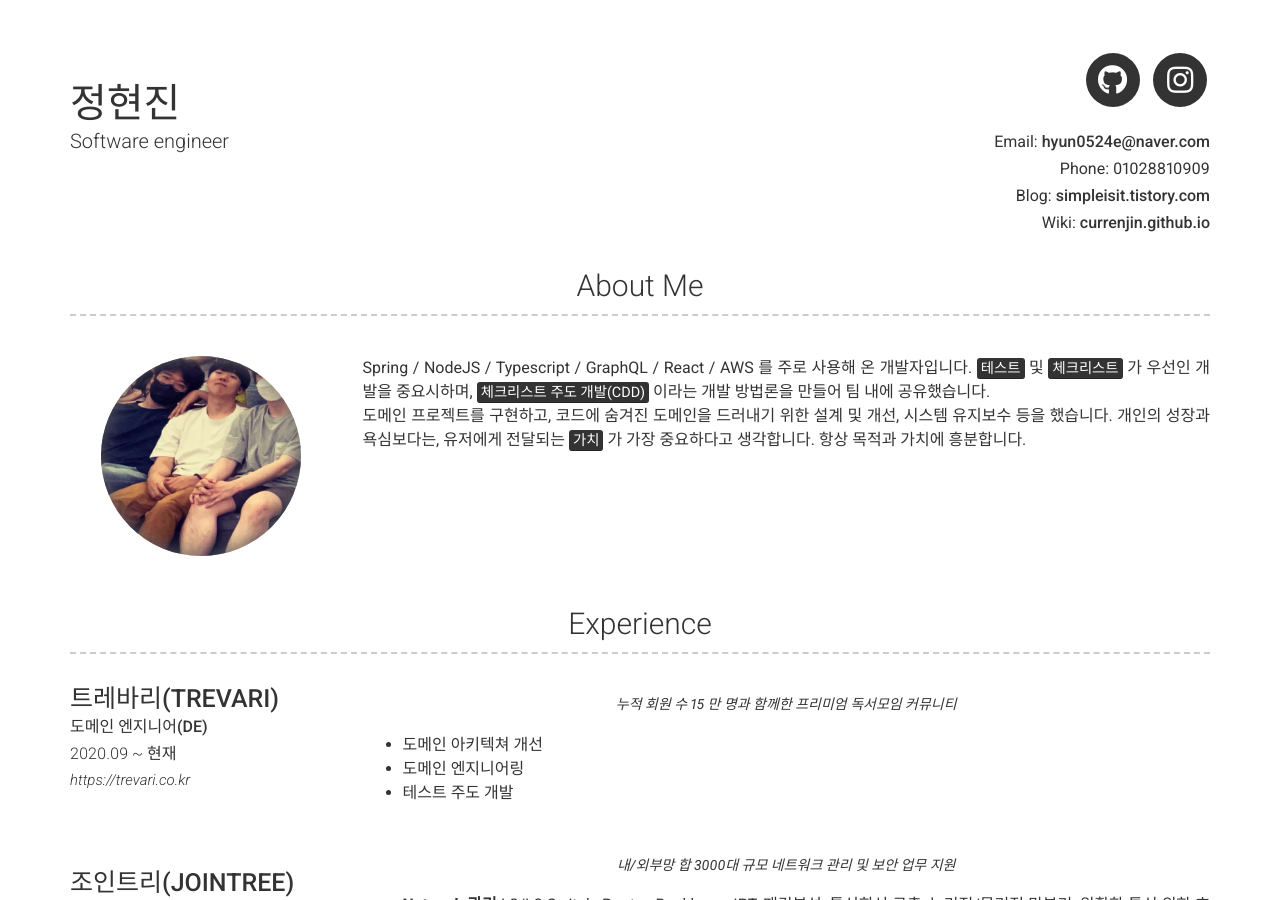
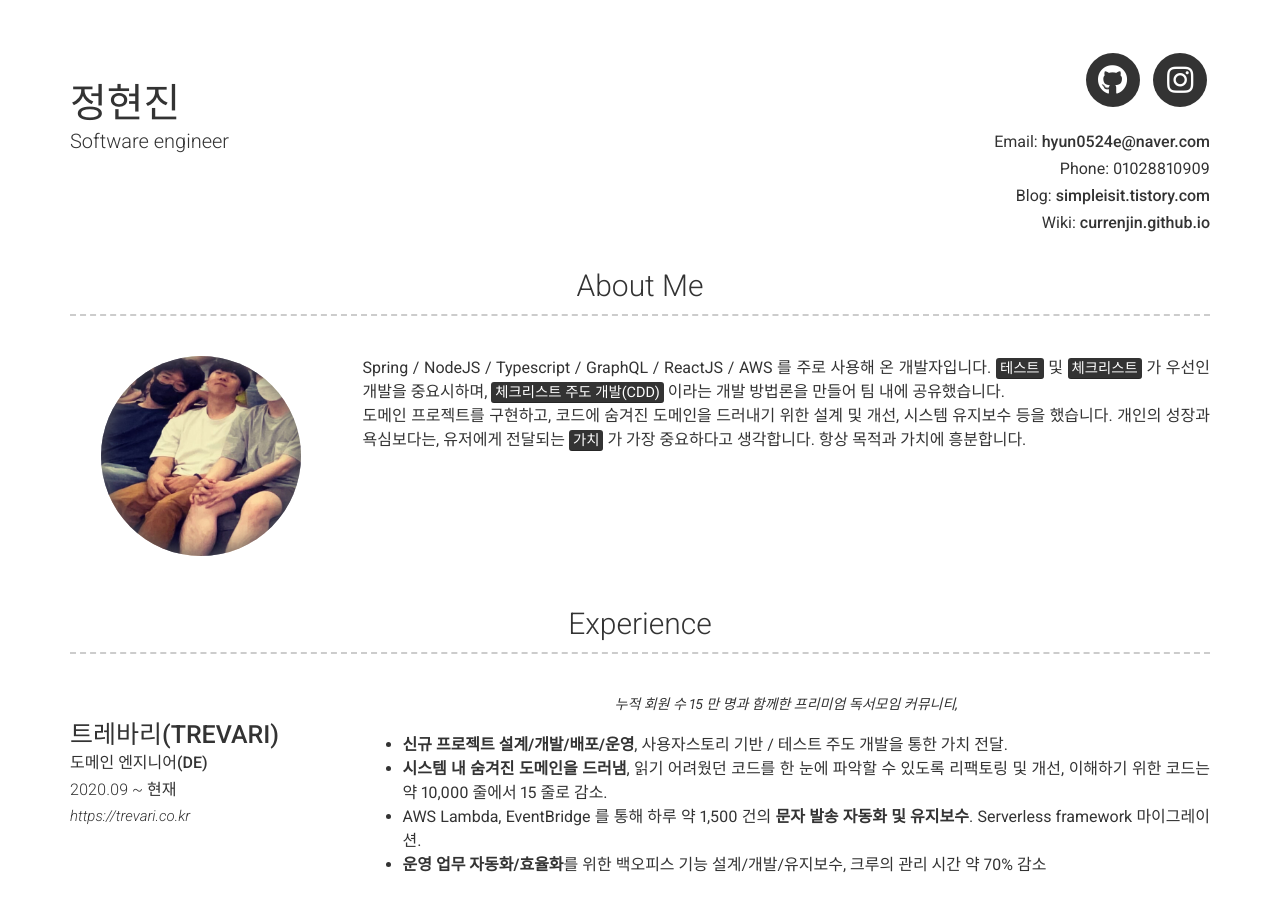
Before and after one commit to currenjin/resume, a Jekyll site: the page built from index.md, in a window 1280 px wide and 900 px high. Built offline with Jekyll 4.4.1, drawn with Linux system fonts in a browser that asks for light colours; nearby versions of some CDN libraries.

Commit message:
update: trevari description

```diff
--- a/_config.yml
+++ b/_config.yml
@@ -54,7 +54,7 @@ instagram_username: currenjin
 # about_title: About Me (Use this to override about section title)
 about_profile_image: images/profile.jpeg
 about_content: |
-  Spring / NodeJS / Typescript / GraphQL / React / AWS 를 주로 사용해 온 개발자입니다. <mark>테스트</mark> 및 <mark>체크리스트</mark> 가 우선인 개발을 중요시하며, <mark>체크리스트 주도 개발(CDD)</mark> 이라는 개발 방법론을 만들어 팀 내에 공유했습니다.<br>
+  Spring / NodeJS / Typescript / GraphQL / ReactJS / AWS 를 주로 사용해 온 개발자입니다. <mark>테스트</mark> 및 <mark>체크리스트</mark> 가 우선인 개발을 중요시하며, <mark>체크리스트 주도 개발(CDD)</mark> 이라는 개발 방법론을 만들어 팀 내에 공유했습니다.<br>
   도메인 프로젝트를 구현하고, 코드에 숨겨진 도메인을 드러내기 위한 설계 및 개선, 시스템 유지보수 등을 했습니다. 개인의 성장과 욕심보다는, 유저에게 전달되는 <mark>가치</mark> 가 가장 중요하다고 생각합니다. 항상 목적과 가치에 흥분합니다.
 
 content:
@@ -67,11 +67,12 @@ content:
         caption: 2020.09 ~ 현재
         link: https://trevari.co.kr
         quote: >
-          누적 회원 수 15 만 명과 함께한 프리미엄 독서모임 커뮤니티
+          누적 회원 수 15 만 명과 함께한 프리미엄 독서모임 커뮤니티,
         description: |
-          - 도메인 아키텍쳐 개선
-          - 도메인 엔지니어링
-          - 테스트 주도 개발
+          - **신규 프로젝트 설계/개발/배포/운영**, 사용자스토리 기반 / 테스트 주도 개발을 통한 가치 전달.
+          - **시스템 내 숨겨진 도메인을 드러냄**, 읽기 어려웠던 코드를 한 눈에 파악할 수 있도록 리팩토링 및 개선, 이해하기 위한 코드는 약 10,000 줄에서 15 줄로 감소.
+          - AWS Lambda, EventBridge 를 통해 하루 약 1,500 건의 **문자 발송 자동화 및 유지보수**. Serverless framework 마이그레이션.
+          - **운영 업무 자동화/효율화**를 위한 백오피스 기능 설계/개발/유지보수, 크루의 관리 시간 약 70% 감소
       - layout: left
         title: 조인트리(JOINTREE)
         sub_title: 행정안전부 유지보수팀
```
